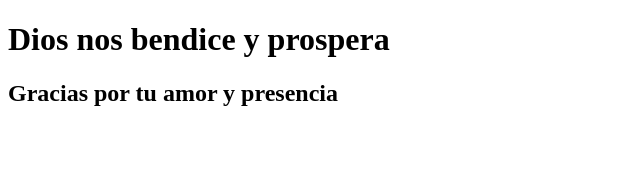
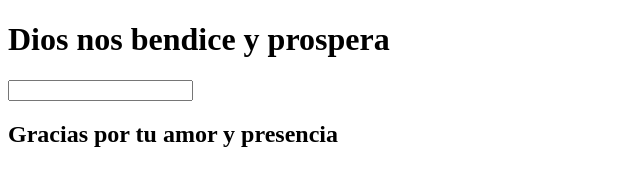
Before and after one commit to WilliamsRPS/hellowgit, a plain HTML site: page index.html in a window 1280 px wide. Shown: the whole page, without its empty margins (0-640 px from the left). Drawn offline with Linux system fonts and the light colour scheme.

Commit message:
se modifico index

```diff
--- a/index.html
+++ b/index.html
@@ -8,6 +8,7 @@
 </head>
 <body>
     <h1>Dios nos bendice y prospera</h1>
+    <input type="text" name="firstname" id="name">
     <h2>Gracias por tu amor y presencia</h2>
 </body>
 </html>
```
